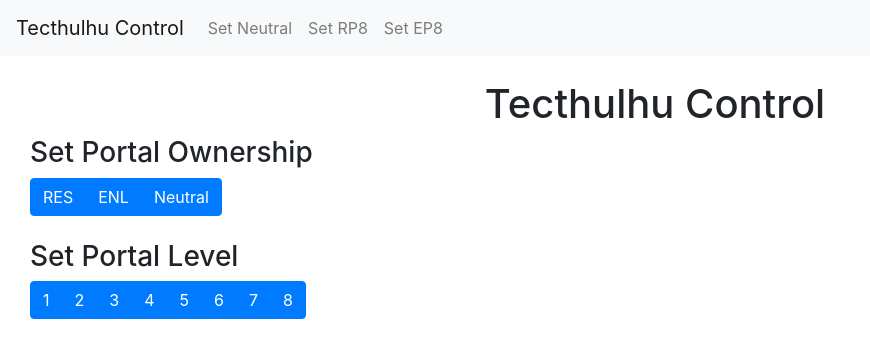
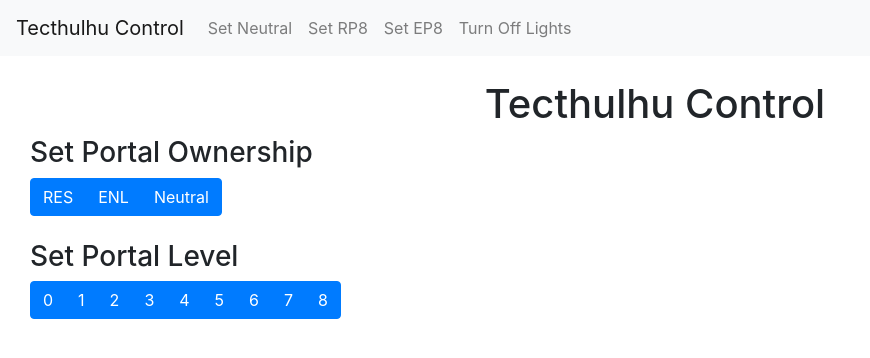
Before and after one commit to IamTechknow/team-arcana-magnus, a Django app: page / in a window 1280 px wide. Shown: the top 358 px of the page, without its empty margins (0-870 px from the left). Run offline with Django 3.2, Linux system fonts and the light colour scheme; some libraries are stand-ins or nearby versions.

Commit message:
Update PLP site to allow level 0 and to turn off lights

```diff
--- a/tecthultu/plpsite/tecthulhu_ctrl/templates/tecthulhu_ctrl/index.html
+++ b/tecthultu/plpsite/tecthulhu_ctrl/templates/tecthulhu_ctrl/index.html
@@ -9,6 +9,7 @@
 	<li class="nav-item"><a href="{% url 'index' %}?faction=0" class="nav-link">Set Neutral</a></li>
 	<li class="nav-item"><a href="{% url 'index' %}?faction=2&level=8&health=100" class="nav-link">Set RP8</a></li>
 	<li class="nav-item"><a href="{% url 'index' %}?faction=1&level=8&health=100" class="nav-link">Set EP8</a></li>
+        <li class="nav-item"><a href="{% url 'index' %}?off=1" class="nav-link">Turn Off Lights</a></li>
 {% endblock %}
 
 {% block content %}
@@ -29,6 +30,7 @@
 	<h3>Set Portal Level</h3>
 	<div class="btn-toolbar" role="toolbar" aria-label="Level Toolbar">
 		<div class="btn-group" role="group" aria-label="First group">
+			<a class="btn btn-primary" href="{% url 'index' %}?level=0" role="button">0</a>
 			<a class="btn btn-primary" href="{% url 'index' %}?level=1" role="button">1</a>
 			<a class="btn btn-primary" href="{% url 'index' %}?level=2" role="button">2</a>
 			<a class="btn btn-primary" href="{% url 'index' %}?level=3" role="button">3</a>
--- a/tecthultu/plpsite/tecthulhu_ctrl/views.py
+++ b/tecthultu/plpsite/tecthulhu_ctrl/views.py
@@ -8,6 +8,7 @@ FACTION_CHANGED = 'portal/factionChange'
 LEVEL_CHANGED = 'portal/levelChange'
 PORTAL_DAMAGED = 'portal/portalDamaged'
 PORTAL_RECHARGED = 'portal/portalRecharged'
+PORTAL_OFF = 'portal/lightsOff'
 
 NEUTRAL = 0
 ENL = 1
@@ -19,6 +20,7 @@ def index(request):
     faction = request.GET.get('faction')
     level = request.GET.get('level')
     health = request.GET.get('health')
+    turn_off = request.GET.get('off')
 
     switch_neutral = False
 
@@ -29,8 +31,13 @@ def index(request):
         messages.success(request, 'Faction changed to ' + getFaction(int(faction)))
         switch_neutral = int(faction) == NEUTRAL
 
+    if level != None:
+        switch_neutral = int(level) == 0
+
     #Always send same result for neutralized portals
-    if switch_neutral:
+    if turn_off != None:
+        events.append( (PORTAL_OFF, 0) )
+    elif switch_neutral:
         events.append( (LEVEL_CHANGED, 0) )
         events.append( (PORTAL_DAMAGED, 0) )
         messages.success(request, 'Portal status changed to neutral')
```
Also changed, not shown: tecthultu/lighting_ctrl.py (+9 -2 lines).
